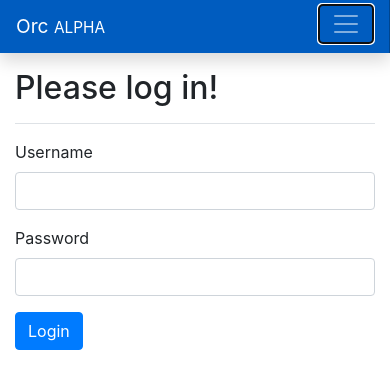
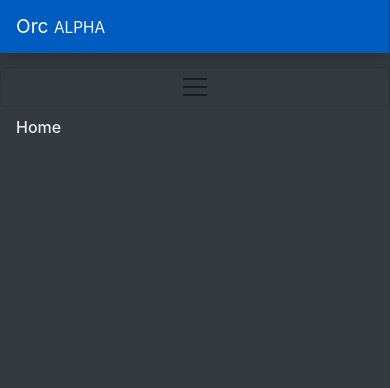
Before and after one commit to olemathias/orc-frontend, a React (Create React App) app: page /login in a window 390 px wide. Both pictures are taken after a click on the button "Toggle navigation". Shown: the top 388 px of the page. Built offline with nearby package versions, Linux system fonts and the light colour scheme.

Commit message:
bug: fix mobile navbar

```diff
--- a/src/App.scss
+++ b/src/App.scss
@@ -11,7 +11,7 @@
 }
 @media (max-width: 767.98px) {
   .sidebar {
-    top: 5rem;
+    top: 0.2rem;
   }
 }
 
--- a/src/components/Base/sidebar.jsx
+++ b/src/components/Base/sidebar.jsx
@@ -3,6 +3,8 @@ import { Link } from 'react-router-dom'
 
 import { useSelector } from 'react-redux'
 import * as Config from '../../constants/config'
+
+import Navbar from 'react-bootstrap/Navbar'
 
 function SideBar () {
   const user = useSelector(state => state.user)
@@ -26,21 +28,28 @@ function SideBar () {
         <li className="nav-item">
           <a className="nav-link" href={Config.API_URL}>Rest API</a>
         </li>
+        <li className="nav-item">
+          <Link className="nav-link d-md-none" to="/logout">Sign out</Link>
+        </li>
       </div>
     )
   }
 
   return (
-    <nav id="sidebarMenu" className="col-md-3 col-lg-2 d-md-block bg-dark sidebar collapse">
+    <Navbar expand="md">
+      <Navbar.Toggle aria-controls="responsive-navbar-nav" className="d-md-none" />
+      <Navbar.Collapse id="responsive-navbar-nav" className="col-md-3 col-lg-2 d-md-block bg-dark sidebar">
         <div className="sidebar-sticky pt-3">
           <ul className="nav flex-column">
+            <Navbar.Toggle aria-controls="responsive-navbar-nav" className="d-md-none" />
             <li className="nav-item">
               <Link className="nav-link" to="/">Home</Link>
             </li>
             {userNavBar}
           </ul>
         </div>
-    </nav>
+      </Navbar.Collapse>
+    </Navbar>
   )
 }
 
--- a/src/components/Base/topbar.jsx
+++ b/src/components/Base/topbar.jsx
@@ -8,7 +8,7 @@ function TopBar () {
   let userBar
 
   if (user.logged_in) {
-    userBar = (<ul className="navbar-nav px-3">
+    userBar = (<ul className="navbar-nav px-3 d-none d-md-block">
         <li className="nav-item text-nowrap">
           <Link className="nav-link" to="/logout">Sign out</Link>
         </li>
@@ -20,9 +20,6 @@ function TopBar () {
     <nav className="navbar navbar-dark sticky-top bg-primary flex-md-nowrap p-0 shadow">
       <Link className="navbar-brand col-md-3 col-lg-2 mr-0 px-3" to="/">Orc <small>ALPHA</small>
       </Link>
-      <button className="navbar-toggler position-absolute d-md-none collapsed" type="button" data-toggle="collapse" data-target="#sidebarMenu" aria-controls="sidebarMenu" aria-expanded="false" aria-label="Toggle navigation">
-        <span className="navbar-toggler-icon"></span>
-      </button>
       {userBar}
     </nav>)
 }
--- a/src/components/Vm/vm_show.jsx
+++ b/src/components/Vm/vm_show.jsx
@@ -5,6 +5,8 @@ import { useSelector, useDispatch } from 'react-redux'
 import { getVM } from '../../actions/vm'
 
 import Button from 'react-bootstrap/Button'
+import ListGroup from 'react-bootstrap/ListGroup'
+import Tab from 'react-bootstrap/Tab'
 
 import * as Config from '../../constants/config'
 
@@ -41,18 +43,21 @@ function VmShow () {
 
   const state = Object.keys(SELECTED_VM.state).map(key =>
     <div key={key}>
-      <a className="list-group-item list-group-item-action" data-toggle="collapse" href={'#' + key } role="button" aria-expanded="false" aria-controls={ key }>
+      <ListGroup.Item action href={'#' + key } >
         <h5 className="mb-1">{ key + ' ' }
           <span className="badge badge-secondary"> { SELECTED_VM.state[key].status } </span>
         </h5>
-        </a>
-        <div id={ key } className="collapse" aria-labelledby={ key } data-parent="#state">
+      </ListGroup.Item>
+      <Tab.Content>
+        <Tab.Pane eventKey={'#' + key }>
           <div className="card-body"> { JSON.stringify(SELECTED_VM.state[key], null, 2) } </div>
-        </div>
+        </Tab.Pane>
+      </Tab.Content>
     </div>
   )
 
-  return (<div>
+  return (
+  <div>
     <div className="d-flex justify-content-between flex-wrap flex-md-nowrap align-items-center pt-3 pb-2 mb-3 border-bottom">
       <h1 className="h2">{SELECTED_VM.name}</h1>
     </div>
@@ -92,10 +97,13 @@ function VmShow () {
       </tbody>
     </table>
     <h4>State</h4>
-<div className="list-group list-group-flush" id="state">
+    <Tab.Container id="list-group-tabs-state">
+      <ListGroup>
         { state }
+      </ListGroup>
+    </Tab.Container>
   </div>
-  </div>)
+  )
 }
 
 export default VmShow
```
Lines whose indentation alone changed are shown as unchanged.
